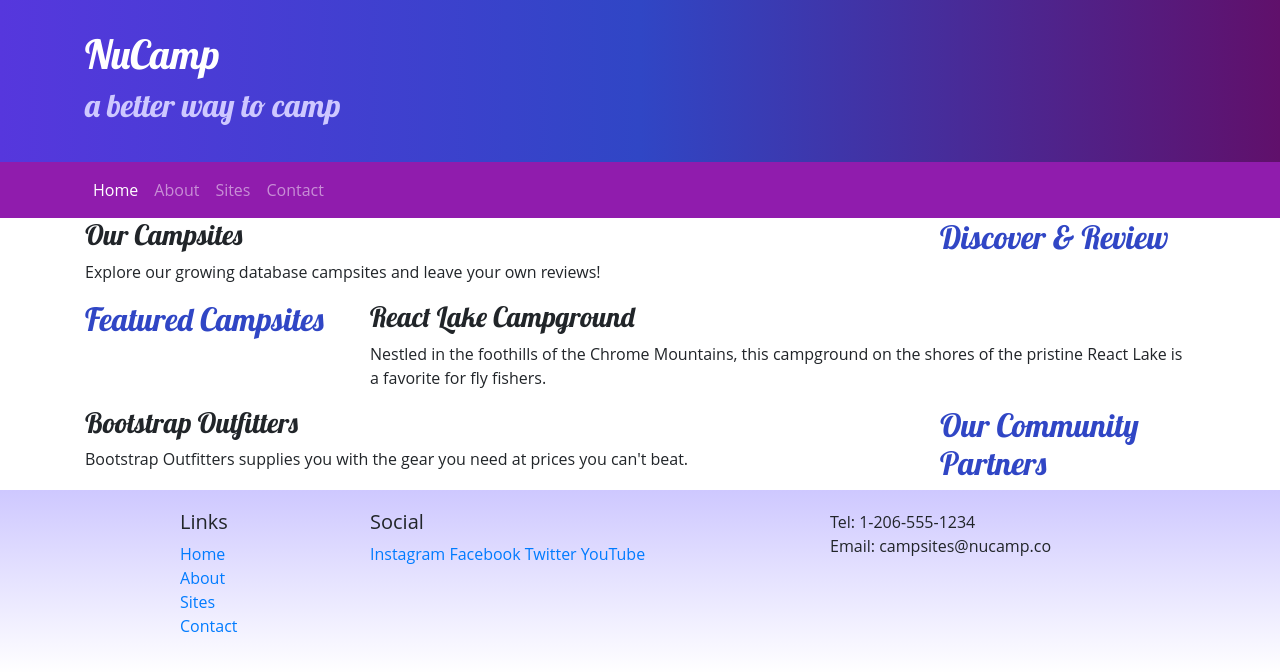
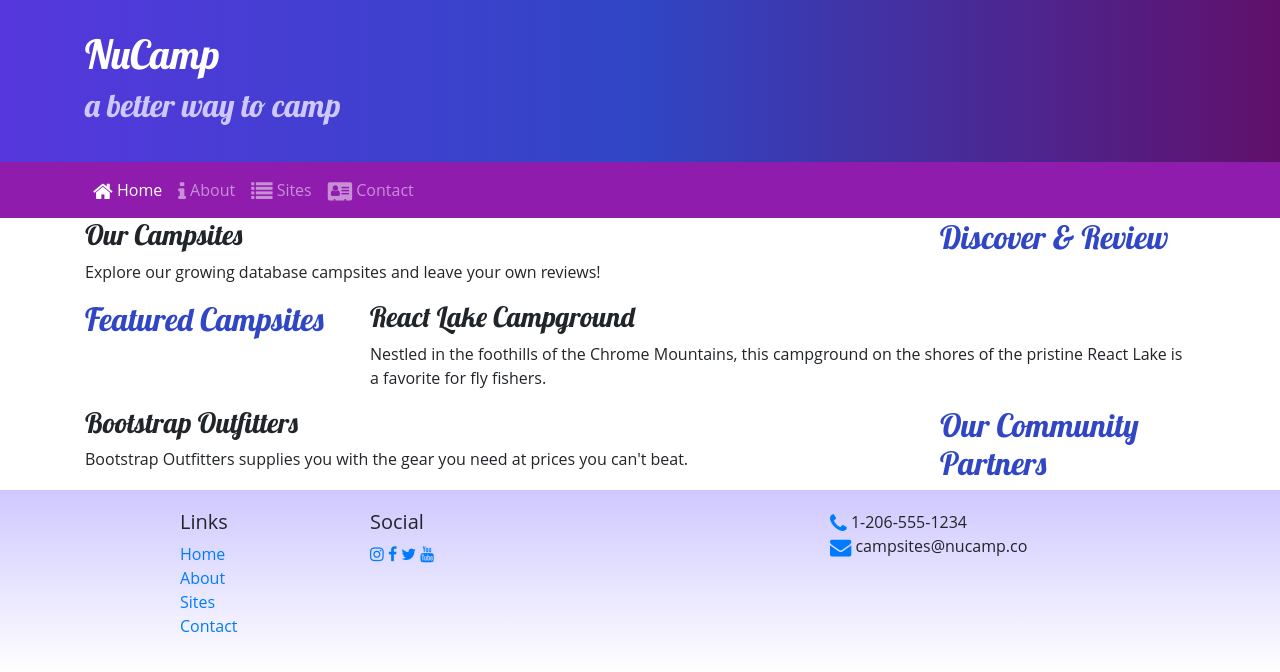
Before and after one commit to mkinful/camp, a website: page index.html in a window 1280 px wide. Drawn offline with nearby package versions, Linux system fonts and the light colour scheme.

Commit message:
Icon Fonts

```diff
--- a/index.html
+++ b/index.html
@@ -1,17 +1,13 @@
 <!DOCTYPE html>
 <html lang="en">
+
 <head>
   <meta charset="UTF-8" />
   <meta name="viewport" content="width=device-width, initial-scale=1.0" />
   <title class="page-title">NuCamp: A Better Way To Camp</title>
-    <link
-      rel="stylesheet"
-      href="node_modules/bootstrap/dist/css/bootstrap.min.css"
-    />
-    <link
-      href="https://fonts.googleapis.com/css2?family=Lobster&display=swap"
-      rel="stylesheet"
-    />
+  <link rel="stylesheet" href="node_modules/bootstrap/dist/css/bootstrap.min.css" />
+  <link rel="stylesheet" href="node_modules/font-awesome/css/font-awesome.min.css">
+  <link href="https://fonts.googleapis.com/css2?family=Lobster&display=swap" rel="stylesheet" />
   <link rel="stylesheet" href="styles.css" />
 </head>
 
@@ -29,24 +25,15 @@
 
   <nav class="navbar navbar-expand-sm navbar-dark sticky-top">
     <div class="container">
-        <button
-          class="navbar-toggler ml-auto"
-          type="button"
-          data-toggle="collapse"
-          data-target="#nucampNavbar"
-        >
+      <button class="navbar-toggler ml-auto" type="button" data-toggle="collapse" data-target="#nucampNavbar">
         <span class="navbar-toggler-icon"></span>
       </button>
       <div class="collapse navbar-collapse" id="nucampNavbar">
         <ul class="navbar-nav">
-            <li class="nav-item active">
-              <a class="nav-link" href="#">Home</a>
-            </li>
-            <li class="nav-item">
-              <a class="nav-link" href="about.html">About</a>
-            </li>
-            <li class="nav-item"><a class="nav-link" href="#">Sites</a></li>
-            <li class="nav-item"><a class="nav-link" href="#">Contact</a></li>
+          <li class="nav-item active"><a class="nav-link" href="#"><i class="fa fa-home fa-lg"></i> Home</a></li>
+          <li class="nav-item"><a class="nav-link" href="about.html"><i class="fa fa-info fa-lg"></i> About</a></li>
+          <li class="nav-item"><a class="nav-link" href="#"><i class="fa fa-list fa-lg"></i> Sites</a></li>
+          <li class="nav-item"><a class="nav-link" href="#"><i class="fa fa-address-card fa-lg"></i> Contact</a></li>
         </ul>
       </div>
     </div>
@@ -106,14 +93,14 @@
         </div>
         <div class="col-6 col-sm-5">
           <h5>Social</h5>
-            <a href="http://instagram.com/">Instagram</a>
-            <a href="http://facebook.com/">Facebook</a>
-            <a href="http://twitter.com/">Twitter</a>
-            <a href="http://youtube.com/">YouTube</a>
+          <a href="http://instagram.com/"><i class="fa fa-instagram"></i></a>
+          <a href="http://facebook.com/"><i class="fa fa-facebook"></i></a>
+          <a href="http://twitter.com/"><i class="fa fa-twitter"></i></a>
+          <a href="http://youtube.com/"><i class="fa fa-youtube"></i></a>
         </div>
         <div class="col=sm-4">
-            Tel: 1-206-555-1234 <br />
-            Email: campsites@nucamp.co
+          <i class="fa fa-phone fa-lg text-primary"></i> 1-206-555-1234<br />
+          <i class="fa fa-envelope fa-lg text-primary"></i> campsites@nucamp.co
         </div>
       </div>
     </div>
@@ -123,4 +110,5 @@
   <script src="node_modules/popper.js/dist/umd/popper.min.js"></script>
   <script src="node_modules/bootstrap/dist/js/bootsrap.min.js"></script>
 </body>
+
 </html>
--- a/package.json
+++ b/package.json
@@ -15,6 +15,7 @@
   },
   "dependencies": {
     "bootstrap": "^4.5.0",
+    "font-awesome": "^4.7.0",
     "jquery": "^3.5.1",
     "popper.js": "^1.16.1"
   }
```
Also changed, not shown: about.html (+11 -18 lines), 1 other file. Lines whose indentation alone changed are shown as unchanged.
